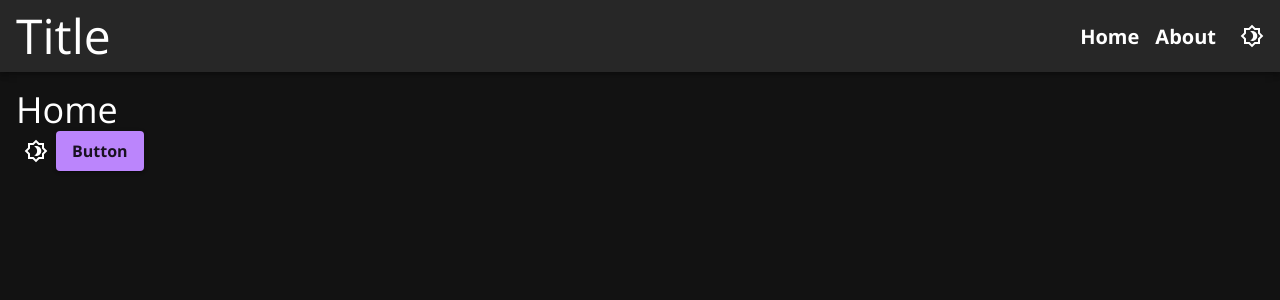
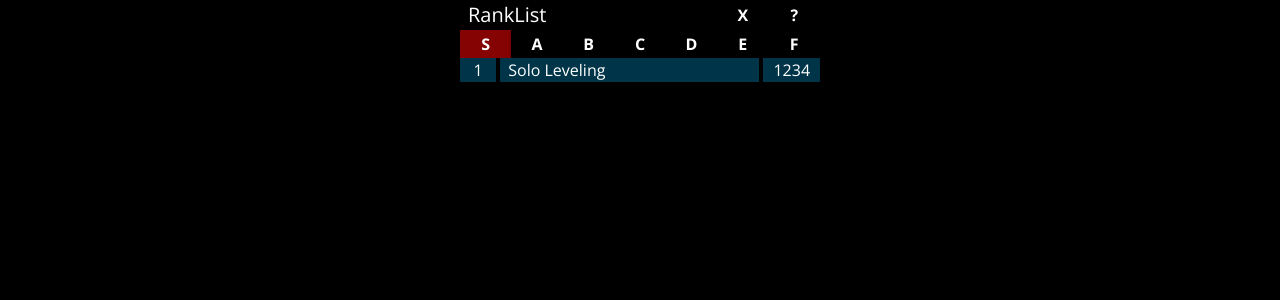
Before and after one commit to TetrisBattle/RankList, a React (Create React App) app: page /Home in a window 1280 px wide. Shown: the top 300 px of the page. Built offline with nearby package versions, Linux system fonts and the light colour scheme.

Commit message:
Basic layout

```diff
--- a/src/components/RootWrapper.tsx
+++ b/src/components/RootWrapper.tsx
@@ -1,7 +1,6 @@
 import { observer } from 'mobx-react-lite'
 import { Backdrop, Box, CircularProgress } from '@mui/material'
 import { useStoreContext } from 'stores/StoreContext'
-import Header from 'components/Header'
 import { ReactChildren } from 'interfaces/react'
 
 const RootWrapper = ({ children }: ReactChildren) => {
@@ -17,7 +16,6 @@
 				color: theme.palette.text.primary,
 			})}
 		>
-			<Header />
 			<Box>{children}</Box>
 
 			<Backdrop open={appStore.isLoading}>
--- a/src/material-ui/MuiTheme.tsx
+++ b/src/material-ui/MuiTheme.tsx
@@ -31,10 +31,13 @@
 				? {
 						mode: 'dark',
 						primary: {
-							main: '#BB85FC',
+							main: '#850303',
 						},
 						secondary: {
-							main: '#10DAC6',
+							main: '#003549',
+						},
+						background: {
+							default: '#000'
 						},
 				  }
 				: {
--- a/src/pages/Home.tsx
+++ b/src/pages/Home.tsx
@@ -1,16 +1,93 @@
 import { observer } from 'mobx-react-lite'
-import { Box, Button, Typography } from '@mui/material'
+import {
+	Box,
+	Button,
+	Typography,
+	List,
+	ListItemText,
+	Stack,
+} from '@mui/material'
 import { useStoreContext } from 'stores/StoreContext'
-import DarkThemeIconButton from 'components/DarkThemeIconButton'
+import { useState } from 'react'
 
 const Home = () => {
-	const { appStore } = useStoreContext()
+	const { mangaStore } = useStoreContext()
+	const [activePage, setActivePAge] = useState('S')
+
+	const TopBar = () => {
+		const PageButton = ({ text }: { text: string }) => {
+			return (
+				<Button
+					onClick={() => setActivePAge(text)}
+					sx={{
+						borderRadius: 0,
+						width: 1 / 7,
+						minWidth: 'unset',
+						p: 0,
+						m: 0,
+						bgcolor: (theme) =>
+							activePage === text
+								? theme.palette.primary.main
+								: theme.palette.background.default,
+					}}
+				>
+					{text}
+				</Button>
+			)
+		}
+
+		return (
+			<Box>
+				<Box sx={{ display: 'flex' }}>
+					<Typography sx={{ flex: 1, pl: 1, fontSize: 20 }}>
+						RankList
+					</Typography>
+					<PageButton text={'X'} />
+					<PageButton text={'?'} />
+				</Box>
+				<Box>
+					<PageButton text={'S'} />
+					<PageButton text={'A'} />
+					<PageButton text={'B'} />
+					<PageButton text={'C'} />
+					<PageButton text={'D'} />
+					<PageButton text={'E'} />
+					<PageButton text={'F'} />
+				</Box>
+			</Box>
+		)
+	}
+
+	const ListItem = () => {
+		return (
+			<Stack
+				direction={'row'}
+				gap={.5}
+				sx={{
+					width: 1,
+					justifyContent: 'center',
+					pt: 0,
+					pb: 0.5,
+					'& .MuiListItemText-root': {
+						bgcolor: (theme) => theme.palette.secondary.main,
+						mt: 0,
+						paddingInline: 1,
+					},
+				}}
+			>
+				<ListItemText primary={1} sx={{ flex: 1, textAlign: 'center' }} />
+				<ListItemText primary='Solo Leveling' sx={{ flex: 12 }} />
+				<ListItemText primary={1234} sx={{ flex: 2, textAlign: 'center' }} />
+			</Stack>
+		)
+	}
 
 	return (
-		<Box sx={{ padding: 2 }}>
-			<Typography variant='h2'>Home</Typography>
-			<DarkThemeIconButton />
-			<Button onClick={() => { appStore.isLoading = true }}>Button</Button>
+		<Box sx={{ maxWidth: 360, marginInline: 'auto' }}>
+			<TopBar />
+			<List sx={{ m: 0, p: 0 }}>
+				<ListItem />
+			</List>
 		</Box>
 	)
 }
--- /dev/null
+++ b/src/stores/MangaStore.tsx
@@ -0,0 +1,18 @@
+import { makeAutoObservable } from 'mobx'
+
+export default class MangaStore {
+	private _activePage = "S"
+
+	constructor() {
+		makeAutoObservable(this)
+	}
+
+	get activePage() {
+		return this._activePage
+	}
+
+	set activePage(value: string) {
+		this._activePage = value
+		console.log(this._activePage)
+	}
+}
--- a/src/stores/RootStore.tsx
+++ b/src/stores/RootStore.tsx
@@ -1,8 +1,10 @@
 import { makeAutoObservable } from 'mobx'
 import AppStore from './AppStore'
+import MangaStore from './MangaStore'
 
 export default class RootStore {
 	appStore = new AppStore()
+	mangaStore = new MangaStore()
 
 	constructor() {
 		makeAutoObservable(this)
```
